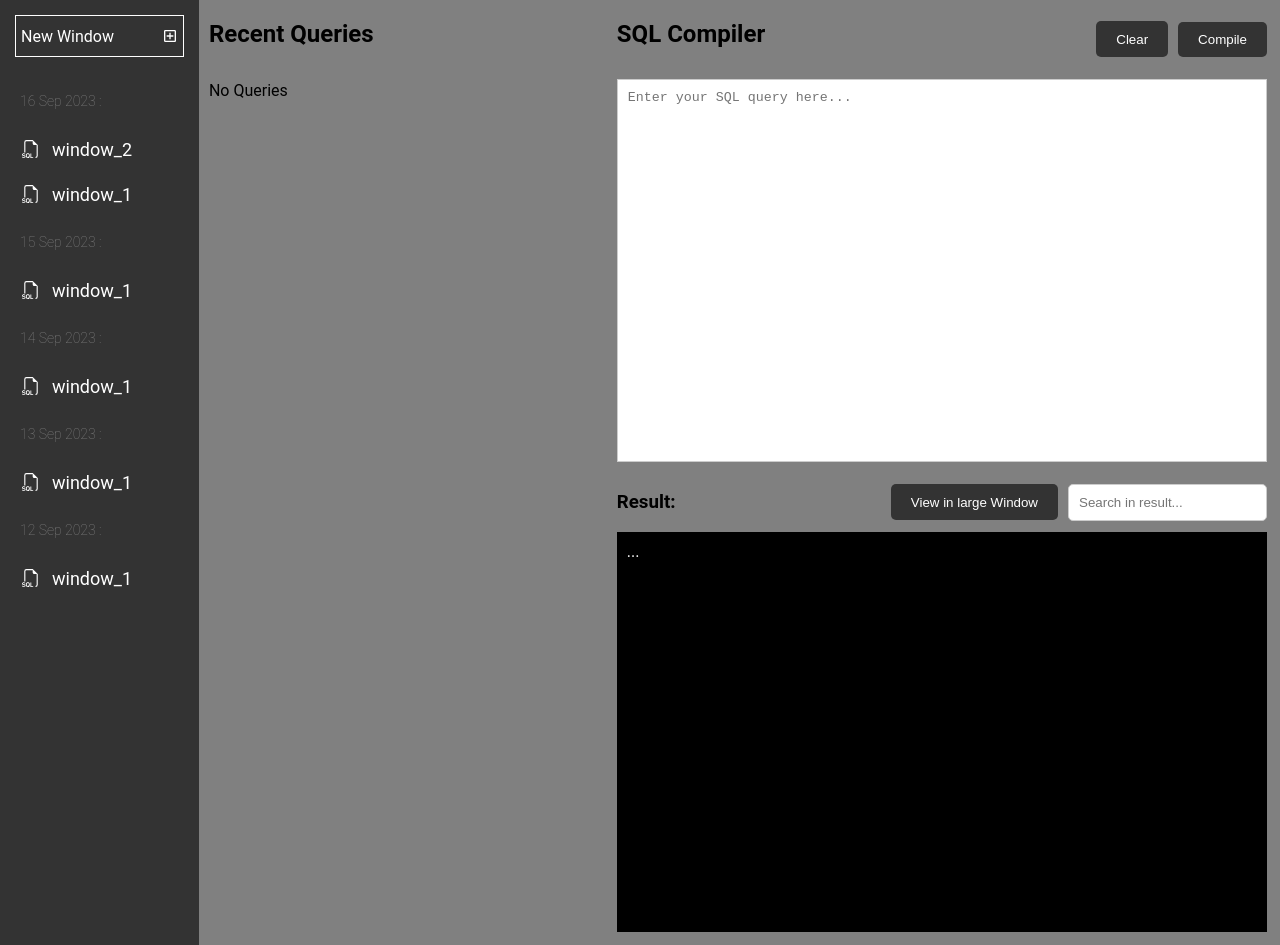
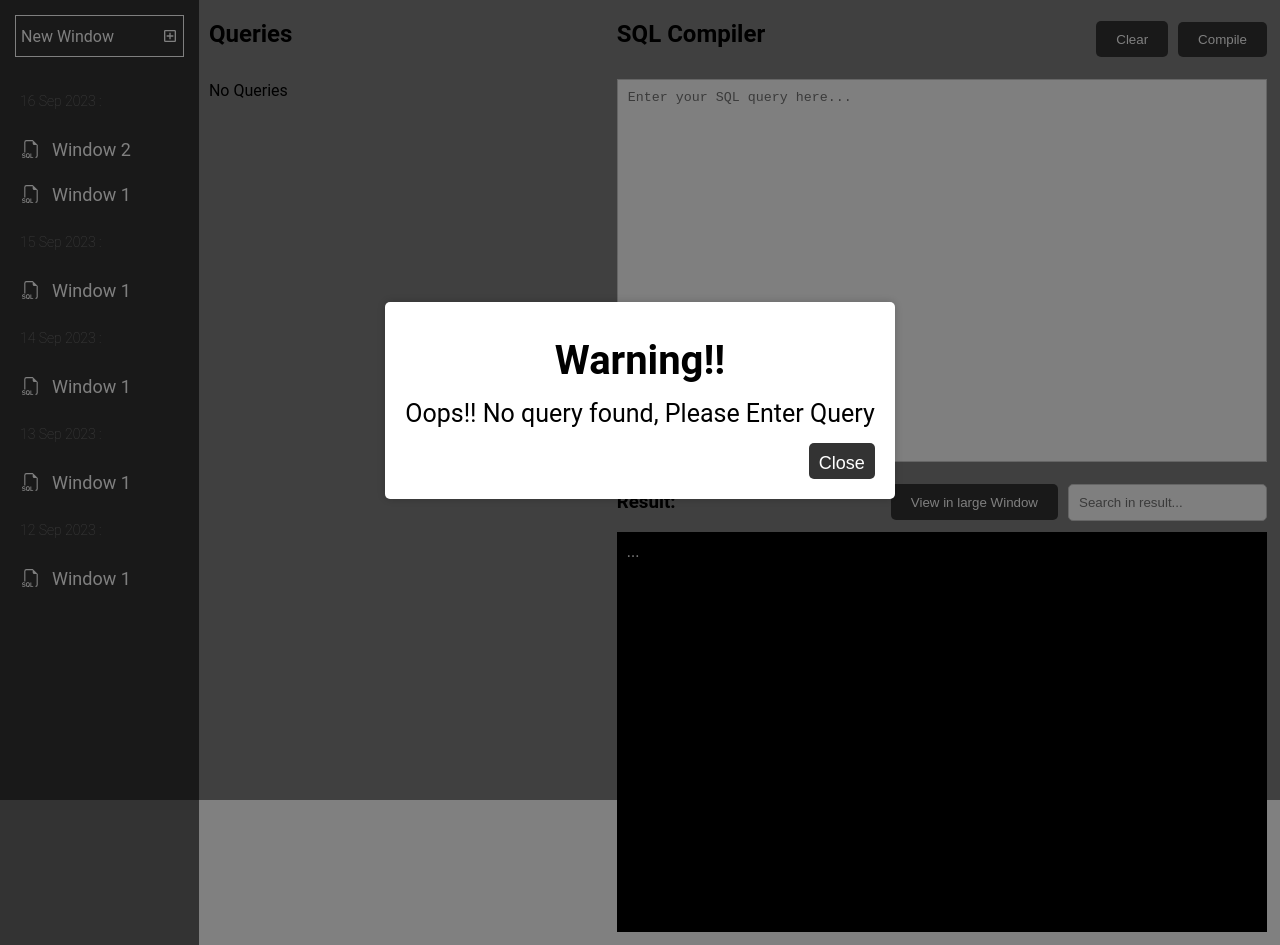
Before and after one commit to amankumar-2001/sql-compiler, a React (Create React App) app: page / in a window 1280 px wide. Both pictures are taken after a click on the button "Compile". Built offline with nearby package versions, Linux system fonts and the light colour scheme.

Commit message:
alert message

```diff
--- /dev/null
+++ b/src/Components/Alert.jsx
@@ -0,0 +1,73 @@
+import React from "react";
+import styled from "styled-components";
+
+const AlertBackdrop = styled.div`
+  position: fixed;
+  top: 0;
+  left: 0;
+  width: 100%;
+  height: 100%;
+  background: rgba(0, 0, 0, 0.5);
+  display: flex;
+  justify-content: center;
+  align-items: center;
+  z-index: 10;
+`;
+
+const AlertContainer = styled.div`
+  background: white;
+  padding: 20px;
+  border-radius: 5px;
+  box-shadow: 0px 0px 10px rgba(0, 0, 0, 0.2);
+`;
+
+const Button = styled.div`
+  display: flex;
+  justify-content: flex-end;
+`;
+
+const CloseButton = styled.button`
+  cursor: pointer;
+  font-size: 18px;
+
+  padding: 10px;
+  background-color: #333;
+  color: #fff;
+  border: none;
+  border-radius: 5px;
+  cursor: pointer;
+  height: 36px;
+`;
+
+const AlertTitle = styled.div`
+  font-size: 40px;
+  display: flex;
+  justify-content: center;
+  font-weight: 600;
+  padding: 15px 0px;
+`;
+
+const AlertText = styled.div`
+  font-size: 25px;
+  display: flex;
+  justify-content: center;
+  margin-bottom: 15px;
+`;
+
+const Alert = ({ message, onClose }) => {
+  return (
+    <AlertBackdrop>
+      <AlertContainer>
+        <AlertTitle>Warning!!</AlertTitle>
+        {message.map((text) => {
+          return <AlertText>{text}</AlertText>;
+        })}
+        <Button>
+          <CloseButton onClick={onClose}>Close</CloseButton>
+        </Button>
+      </AlertContainer>
+    </AlertBackdrop>
+  );
+};
+
+export default Alert;
--- a/src/Components/Compiler.jsx
+++ b/src/Components/Compiler.jsx
@@ -4,6 +4,7 @@ import { Response } from "../Constants/DummyData";
 import { connect } from "react-redux";
 import querySlice from "../Store/Slices/querySlice";
 import { CurrentDateFormat } from "../Constants/CommonFunctions";
+import Alert from "./Alert";
 
 const CompilerContainer = styled.div`
   display: grid;
@@ -139,6 +140,7 @@ function Compiler({
   const [searchResult, setSearchResult] = useState("");
   const [index, setIndex] = useState(0);
   const [view, setView] = useState(false);
+  const [alertView, setAlertView] = useState([]);
 
   const runQuery = ({ queryWindow, queryDate }) => {
     if (queryDate === CurrentDateFormat()) {
@@ -174,7 +176,10 @@ function Compiler({
         windowPage: queryWindow,
       });
     } else {
-      alert("Query can not be performed in past days");
+      setAlertView([
+        "The query cannot be executed in the previous day window.",
+        "Select window from today's session or create a new window in today's session to execute new query.",
+      ]);
     }
   };
 
@@ -201,12 +206,12 @@ function Compiler({
           createNewWindow();
           runQuery({
             queryDate: CurrentDateFormat(),
-            queryWindow: `window_1`,
+            queryWindow: `Window 1`,
           });
         }
       }
     } else {
-      alert("Oops!! No query found, Please Enter Query");
+      setAlertView(["Oops!! No query found, Please Enter Query"]);
     }
   };
 
@@ -219,11 +224,6 @@ function Compiler({
     setQuery(selectedQuery);
     setResult(queryOutput);
   }, [selectedQuery, queryOutput]);
-
-  //   useEffect(() => {
-  //     setQuery("");
-  //     setResult("");
-  //   }, [selectedDate, selectedWindow]);
 
   useEffect(() => {
     if (result && searchQuery) {
@@ -310,6 +310,9 @@ function Compiler({
           </TableWrapper>
         </Output>
       </ResultContainer>
+      {alertView.length && (
+        <Alert message={alertView} onClose={() => setAlertView([])} />
+      )}
     </CompilerContainer>
   );
 }
--- a/src/Components/RecentWindow.jsx
+++ b/src/Components/RecentWindow.jsx
@@ -53,7 +53,7 @@ function RecentWindow({
   return (
     <QueryListContainer>
       <Header>
-        <h2>Recent Queries</h2>
+        <h2>Queries</h2>
       </Header>
       <QueryList>
         {recentQuery?.queries.length
--- a/src/Constants/DummyData.js
+++ b/src/Constants/DummyData.js
@@ -3,7 +3,7 @@ export const dummyData = [
     date: "2023-09-16",
     windowPages: [
       {
-        page: "window_2",
+        page: "Window 2",
         queries: [
           {
             query: "select * from tgyibgtyn",
@@ -131,7 +131,7 @@ export const dummyData = [
         ],
       },
       {
-        page: "window_1",
+        page: "Window 1",
         queries: [
           {
             query: "select * fabjhtg",
@@ -168,7 +168,7 @@ export const dummyData = [
     date: "2023-09-15",
     windowPages: [
       {
-        page: "window_1",
+        page: "Window 1",
         queries: [
           {
             query: "select * from rabitm12345",
@@ -205,7 +205,7 @@ export const dummyData = [
     date: "2023-09-14",
     windowPages: [
       {
-        page: "window_1",
+        page: "Window 1",
         queries: [
           {
             query: "select * from target456",
@@ -242,7 +242,7 @@ export const dummyData = [
     date: "2023-09-13",
     windowPages: [
       {
-        page: "window_1",
+        page: "Window 1",
         queries: [
           {
             query: "select * from yatri12",
@@ -279,7 +279,7 @@ export const dummyData = [
     date: "2023-09-12",
     windowPages: [
       {
-        page: "window_1",
+        page: "Window 1",
         queries: [
           {
             query: "select * from followTable",
--- a/src/Screens/Dashboard.jsx
+++ b/src/Screens/Dashboard.jsx
@@ -30,11 +30,11 @@ function Dashboard({ query, addNewWindow }) {
     });
     addNewWindow({
       date: currentDate,
-      windowName: `window_${size + 1}`,
+      windowName: `Window ${size + 1}`,
       size,
     });
 
-    setSelectedWindow(`window_${size + 1}`);
+    setSelectedWindow(`Window ${size + 1}`);
     setSelectedDate(currentDate);
   };
 
```
